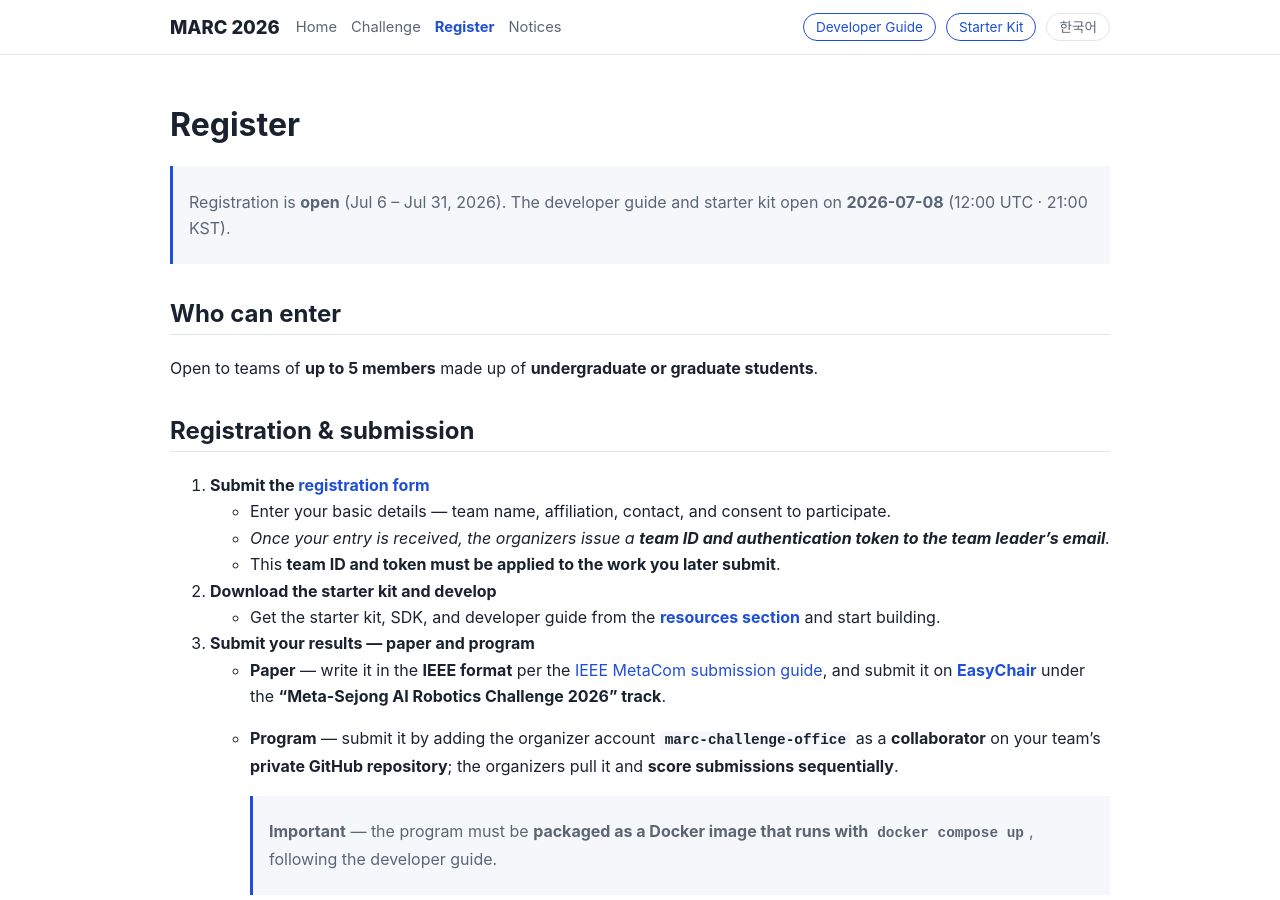
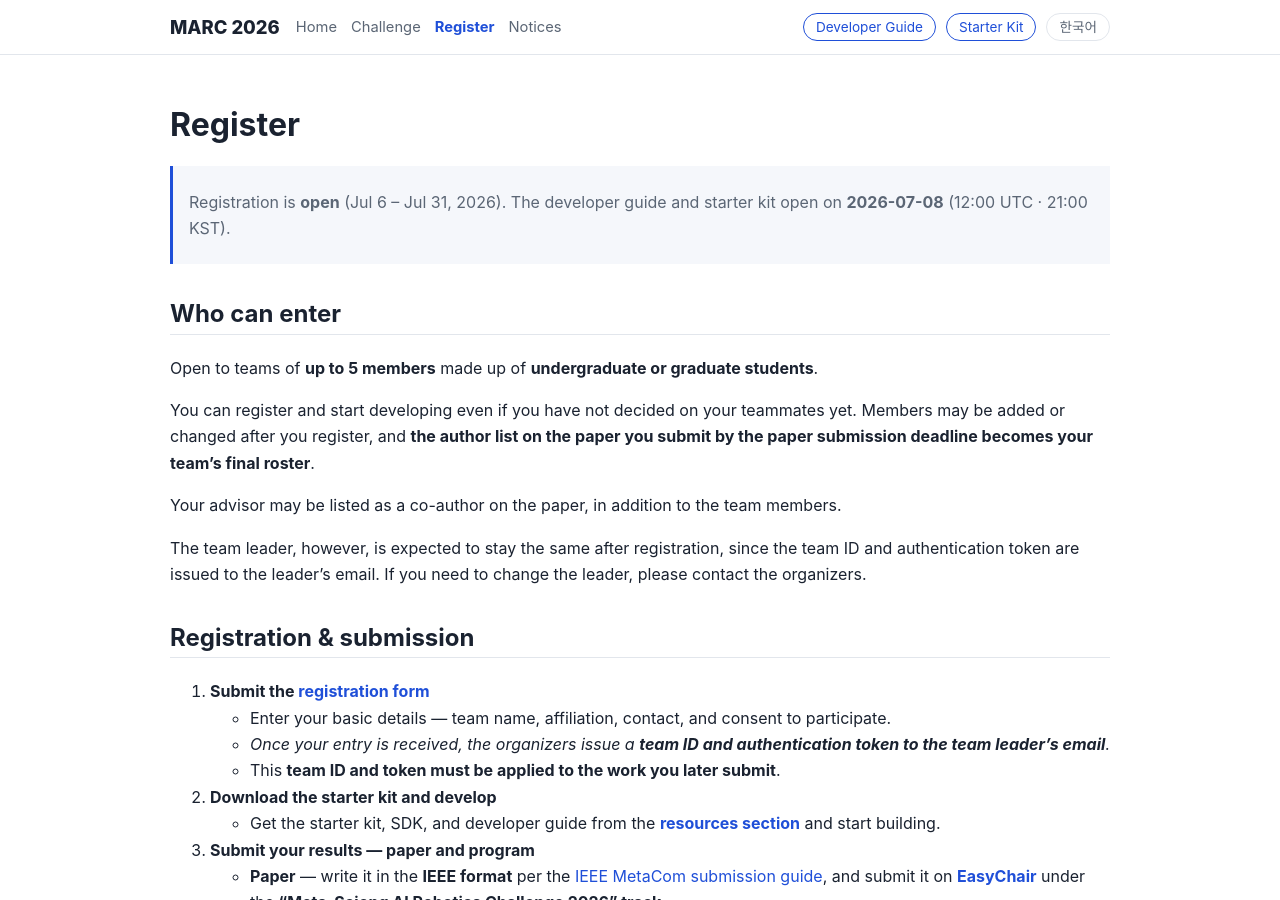
Before and after one commit to marc-challenge/marc-challenge.github.io, a Jekyll site: the page built from _en/register.md, in a window 1280 px wide and 900 px high. Built offline with Jekyll 4.4.1, drawn with Linux system fonts in a browser that asks for light colours.

Commit message:
docs(register): 팀원 구성 변경·지도교수 공저자 정책 명시
참가자 문의(등록 후 팀원 추가/변경 가능 여부)에 대한 조직위 합의 사항을
참가 자격 섹션에 반영.

- 등록 후에도 팀원 추가·변경 가능, 논문 제출 마감 시점의 저자 목록이 최종 명단
- 지도교수는 팀원과 별개로 논문 공저자 등재 가능 (2025 대회와 동일)
- 팀장은 팀 ID·토큰 발급 주체이므로 등록 후 고정

```diff
--- a/_en/register.md
+++ b/_en/register.md
@@ -21,6 +21,18 @@ permalink: /en/register/
 
 Open to teams of **up to 5 members** made up of **undergraduate or graduate
 students**.
+
+You can register and start developing even if you have not decided on your
+teammates yet. Members may be added or changed after you register, and **the
+author list on the paper you submit by the paper submission deadline becomes your
+team's final roster**.
+
+Your advisor may be listed as a co-author on the paper, in addition to the team
+members.
+
+The team leader, however, is expected to stay the same after registration, since
+the team ID and authentication token are issued to the leader's email. If you need
+to change the leader, please contact the organizers.
 
 ## Registration & submission
 
```
Also changed, not shown: _ko/register.md (+6 -0 lines).
